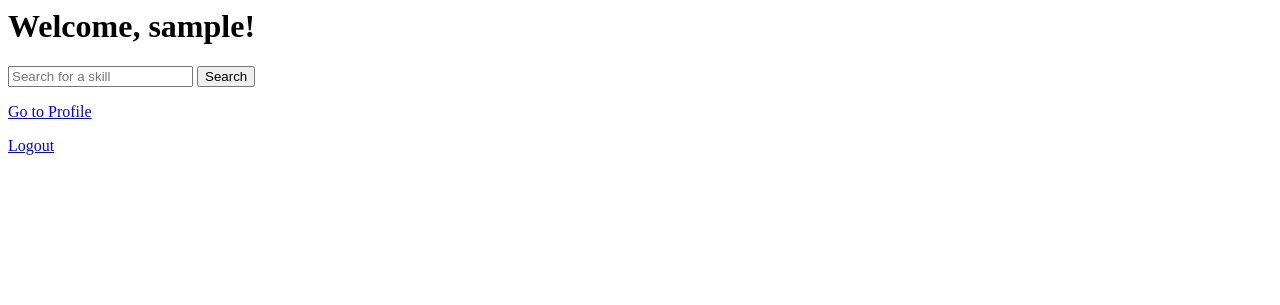
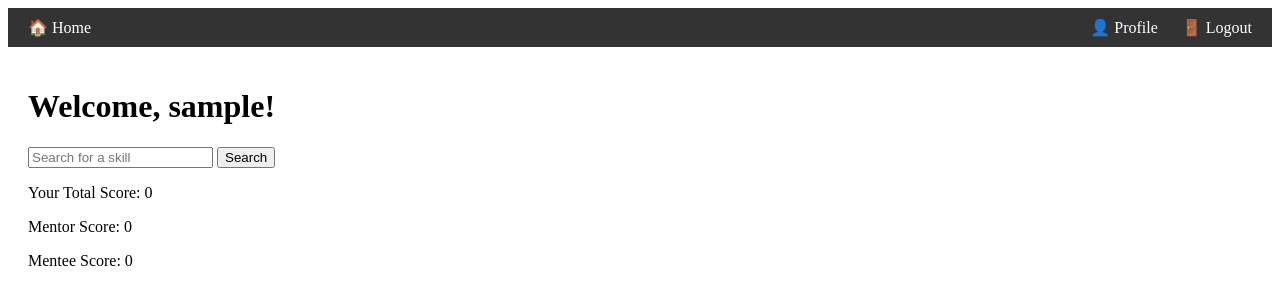
Before and after one commit to vdanday/RoundTable, a Django app: page / in a window 1280 px wide. Shown: the top 305 px of the page. Run offline with Django 5.2, Linux system fonts and the light colour scheme; the visitor is signed in with stand-in values (Sample User, id 1).

Commit message:
nav panel

```diff
--- /dev/null
+++ b/myproject/users/templates/base.html
@@ -0,0 +1,55 @@
+<!-- users/templates/base.html -->
+<!DOCTYPE html>
+<html lang="en">
+<head>
+    <meta charset="UTF-8">
+    <meta name="viewport" content="width=device-width, initial-scale=1.0">
+    <title>{% block title %}SkillForge{% endblock %}</title>
+    <style>
+        /* Basic styling for the nav panel */
+        nav {
+            background-color: #333;
+            color: white;
+            padding: 10px;
+            display: flex;
+            justify-content: space-between;
+            align-items: center;
+        }
+        nav a {
+            color: white;
+            text-decoration: none;
+            margin: 0 10px;
+        }
+        nav a:hover {
+            text-decoration: underline;
+        }
+        .container {
+            padding: 20px;
+        }
+    </style>
+</head>
+<body>
+
+    <!-- Navigation Bar -->
+    <nav>
+        <div>
+            <a href="{% url 'home' %}">🏠 Home</a>
+        </div>
+        <div>
+            {% if user.is_authenticated %}
+                <a href="{% url 'profile' %}">👤 Profile</a>
+                <a href="{% url 'logout' %}">🚪 Logout</a>
+            {% else %}
+                <a href="{% url 'login' %}">🔑 Login</a>
+                <a href="{% url 'signup' %}">📝 Sign Up</a>
+            {% endif %}
+        </div>
+    </nav>
+
+    <!-- Main Content -->
+    <div class="container">
+        {% block content %}{% endblock %}
+    </div>
+
+</body>
+</html>
--- a/myproject/users/templates/home.html
+++ b/myproject/users/templates/home.html
@@ -1,17 +1,18 @@
 <!-- users/templates/home.html -->
-{% if user.is_authenticated %}
+{% extends 'base.html' %}
+
+{% block title %}Home - SkillForge{% endblock %}
+
+{% block content %}
     <h1>Welcome, {{ user.username }}!</h1>
 
-    <!-- Search bar -->
+    <!-- Search Bar -->
     <form method="get" action="{% url 'search' %}">
         <input type="text" name="skill" placeholder="Search for a skill" required>
         <button type="submit">Search</button>
     </form>
 
-    <p><a href="{% url 'profile' %}">Go to Profile</a></p>
-    <p><a href="{% url 'logout' %}">Logout</a></p>
-{% else %}
-    <h1>Welcome to the Home Page</h1>
-    <p><a href="{% url 'login' %}">Login</a></p>
-    <p><a href="{% url 'signup' %}">Sign Up</a></p>
-{% endif %}
+    <p>Your Total Score: {{ user.total_score }}</p>
+    <p>Mentor Score: {{ user.mentor_score }}</p>
+    <p>Mentee Score: {{ user.mentee_score }}</p>
+{% endblock %}
```
Also changed, not shown: myproject/users/templates/profile.html (+48 -2 lines), myproject/users/templates/search.html (+32 -2 lines).
